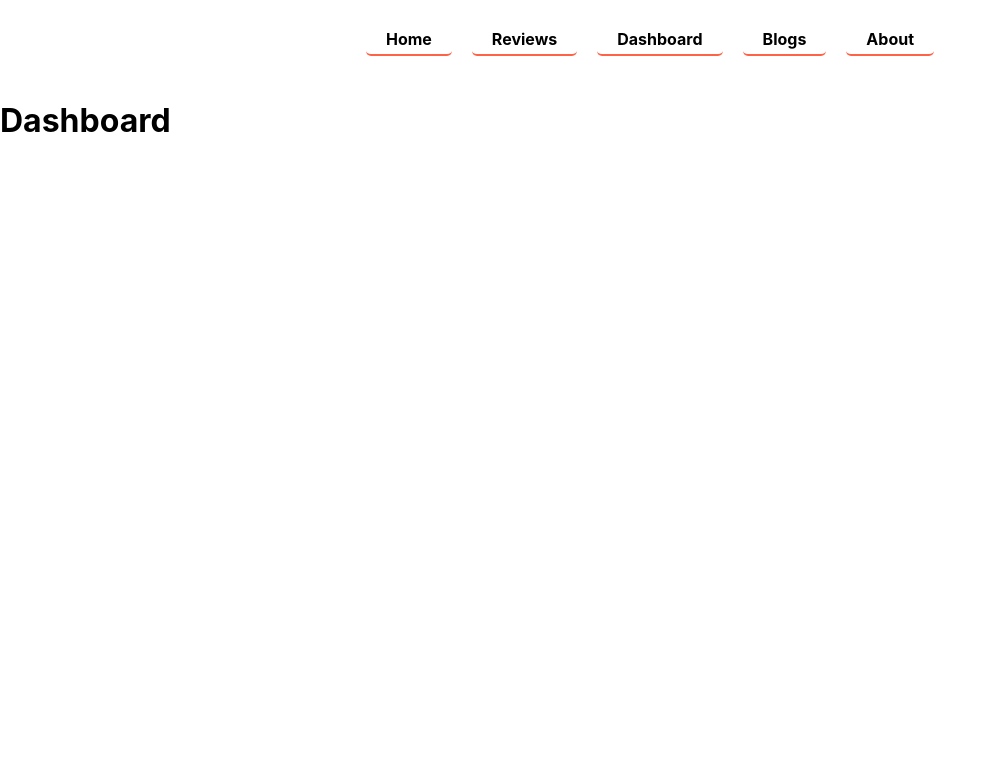
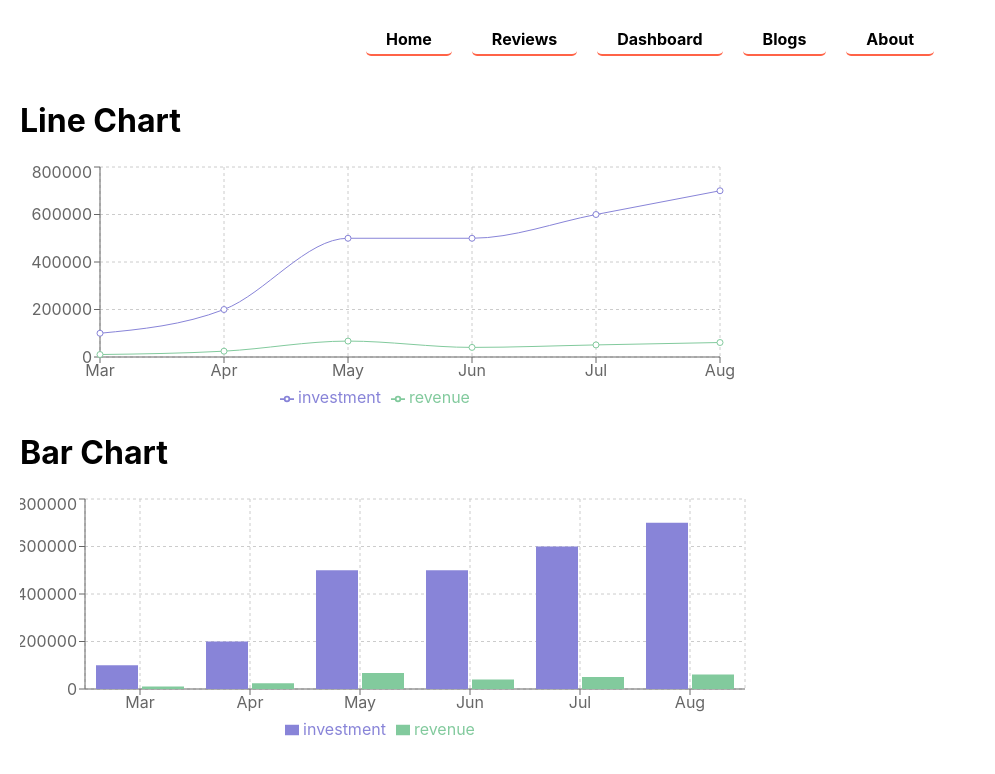
Before and after one commit to moniruzzaman01/umm-yummy-ReactApp, a React (Create React App) app: page /dashboard in a window 1280 px wide. Shown: the top 774 px of the page, without its empty margins (0-995 px from the left). Built offline with nearby package versions, Linux system fonts and the light colour scheme.

Commit message:
dashboard done

```diff
--- a/package.json
+++ b/package.json
@@ -10,6 +10,7 @@
     "react-dom": "^18.0.0",
     "react-router-dom": "^6.3.0",
     "react-scripts": "5.0.0",
+    "recharts": "^2.1.9",
     "web-vitals": "^2.1.4"
   },
   "scripts": {
--- /dev/null
+++ b/public/data.json
@@ -0,0 +1,38 @@
+[
+    {
+        "month": "Mar",
+        "investment": 100000,
+        "sell": 241,
+        "revenue": 10401
+    },
+    {
+        "month": "Apr",
+        "investment": 200000,
+        "sell": 423,
+        "revenue": 24500
+    },
+    {
+        "month": "May",
+        "investment": 500000,
+        "sell": 726,
+        "revenue": 67010
+    },
+    {
+        "month": "Jun",
+        "investment": 500000,
+        "sell": 529,
+        "revenue": 40405
+    },
+    {
+        "month": "Jul",
+        "investment": 600000,
+        "sell": 601,
+        "revenue": 50900
+    },
+    {
+        "month": "Aug",
+        "investment": 700000,
+        "sell": 670,
+        "revenue": 61000
+    }
+]
--- a/public/index.html
+++ b/public/index.html
@@ -24,7 +24,7 @@
       work correctly both with client-side routing and a non-root public URL.
       Learn how to configure a non-root public URL by running `npm run build`.
     -->
-    <title>React App</title>
+    <title>Umm-Yummy</title>
   </head>
   <body>
     <noscript>You need to enable JavaScript to run this app.</noscript>
--- a/src/components/customer-review/CustomerReview.css
+++ b/src/components/customer-review/CustomerReview.css
@@ -1,6 +1,17 @@
 .customer-review-container {
   text-align: center;
   margin: 20px;
+}
+.customer-review-container button {
+  margin-top: 50px;
+  border: none;
+  background-color: tomato;
+  color: #fff;
+  font-size: 15px;
+  font-weight: bold;
+  border-radius: 5px;
+  padding: 10px 40px;
+  cursor: pointer;
 }
 .customer-review {
   display: grid;
--- a/src/components/customer-review/CustomerReview.js
+++ b/src/components/customer-review/CustomerReview.js
@@ -1,14 +1,16 @@
-import React, { useEffect, useState } from "react";
+import React from "react";
 import Review from "../review/Review";
 import "./CustomerReview.css";
+import { useNavigate } from "react-router-dom";
+import useReviews from "../../hooks/useReviews";
 
 const CustomerReview = () => {
-  const [reviews, setReviews] = useState([]);
-  useEffect(() => {
-    fetch("review.json")
-      .then((res) => res.json())
-      .then((data) => setReviews(data));
-  }, []);
+  const [reviews, setReviews] = useReviews();
+  const navigate = useNavigate();
+  const goToReview = () => {
+    const path = "/reviews";
+    navigate(path);
+  };
   return (
     <div className="customer-review-container">
       <h1>Customer Review</h1>
@@ -17,6 +19,7 @@ const CustomerReview = () => {
           <Review key={index} review={review}></Review>
         ))}
       </div>
+      <button onClick={goToReview}>See all review</button>
     </div>
   );
 };
--- a/src/components/dashboard/Dashboard.js
+++ b/src/components/dashboard/Dashboard.js
@@ -1,10 +1,56 @@
-import React from "react";
+import React, { useEffect, useState } from "react";
 import "./Dashboard.css";
+import {
+  LineChart,
+  Line,
+  CartesianGrid,
+  XAxis,
+  YAxis,
+  Tooltip,
+  Legend,
+  BarChart,
+  Bar,
+} from "recharts";
 
 const Dashboard = () => {
+  const [data, setData] = useState([]);
+  useEffect(() => {
+    fetch("data.json")
+      .then((res) => res.json())
+      .then((data) => setData(data));
+  }, []);
+  console.log(data);
   return (
-    <div>
-      <h1>Dashboard</h1>
+    <div style={{ margin: "20px" }}>
+      <div>
+        <h1>Line Chart</h1>
+        <LineChart
+          width={730}
+          height={250}
+          data={data}
+          margin={{ top: 5, right: 30, left: 20, bottom: 5 }}
+        >
+          <CartesianGrid strokeDasharray="3 3" />
+          <XAxis dataKey="month" />
+          <YAxis />
+          <Tooltip />
+          <Legend />
+          <Line type="monotone" dataKey="investment" stroke="#8884d8" />
+          <Line type="monotone" dataKey="revenue" stroke="#82ca9d" />
+        </LineChart>
+      </div>
+      <div>
+        <h1>Bar Chart</h1>
+        <BarChart width={730} height={250} data={data}>
+          <CartesianGrid strokeDasharray="3 3" />
+          <XAxis dataKey="month" />
+          <YAxis />
+          <Tooltip />
+          <Legend />
+          <Bar dataKey="investment" fill="#8884d8" />
+          <Bar dataKey="revenue" fill="#82ca9d" />
+        </BarChart>
+      </div>
     </div>
   );
 };
--- a/src/components/home/Home.css
+++ b/src/components/home/Home.css
@@ -35,4 +35,5 @@
   margin-right: 10px;
   border-radius: 5px;
   padding: 10px 40px;
+  cursor: pointer;
 }
--- a/src/components/review/Review.css
+++ b/src/components/review/Review.css
@@ -2,6 +2,7 @@
   border: 1px solid tomato;
   border-radius: 5px;
   padding: 10px;
+  min-height: 20vh;
 }
 .review h1 {
   margin: 0;
--- a/src/components/reviews/Reviews.js
+++ b/src/components/reviews/Reviews.js
@@ -1,14 +1,14 @@
-import React, { useEffect, useState } from "react";
+import useReviews from "../../hooks/useReviews";
 import Review from "../review/Review";
 import "./Reviews.css";
 
 const Reviews = () => {
-  const [reviews, setReviews] = useState([]);
-  useEffect(() => {
-    fetch("review.json")
-      .then((res) => res.json())
-      .then((data) => setReviews(data));
-  }, []);
+  const [reviews, setReviews] = useReviews();
+  // useEffect(() => {
+  //   fetch("review.json")
+  //     .then((res) => res.json())
+  //     .then((data) => setReviews(data));
+  // }, []);
   console.log(reviews);
   return (
     <div className="reviews">
--- /dev/null
+++ b/src/hooks/useReviews.js
@@ -0,0 +1,12 @@
+import { useEffect, useState } from "react";
+
+const useReviews = () => {
+  const [reviews, setReviews] = useState([]);
+  useEffect(() => {
+    fetch("review.json")
+      .then((res) => res.json())
+      .then((data) => setReviews(data));
+  }, []);
+  return [reviews, setReviews];
+};
+export default useReviews;
```
Also changed, not shown: 1 other file (tests, documents, lock files or other folders).
